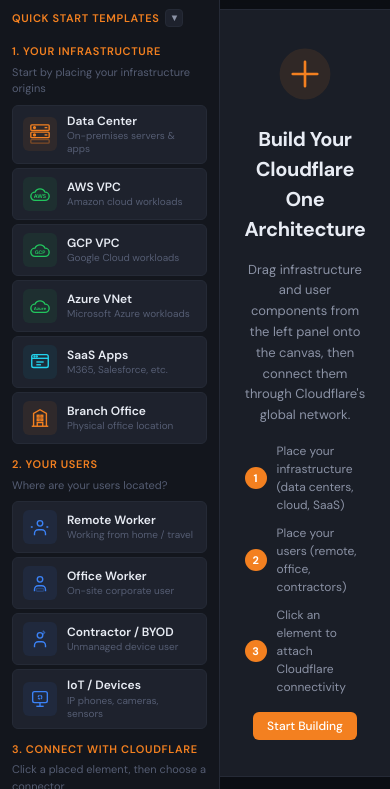
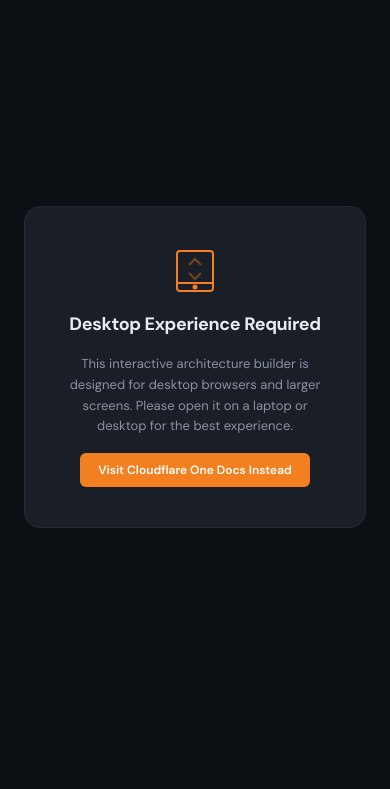
Before and after one commit to DavidJKTofan/cf-cloudflare-one-architecture-builder-demo, a website: page public/index.html in a window 390 px wide. Shown: the part 55-844 px from the top of the page. Drawn offline with Linux system fonts and the light colour scheme.

Commit message:
v1
Adjusted behavior for mobile viewports, improved SEO

```diff
--- a/public/css/app.css
+++ b/public/css/app.css
@@ -809,28 +809,52 @@
 .templates-toggle {
     display: flex;
     align-items: center;
-    gap: 6px;
+    gap: 8px;
+    padding: 8px 10px;
+    background: var(--bg-card);
+    border: 1px solid var(--border);
+    border-radius: var(--radius-sm);
+    font-size: 12px;
+    font-weight: 600;
+    color: var(--text-primary);
+    transition: all 0.15s;
+}
+.templates-toggle:hover {
+    border-color: var(--cf-orange);
+    background: var(--bg-elevated);
+}
+.templates-icon {
+    color: var(--cf-orange);
+    flex-shrink: 0;
 }
 .toggle-arrow {
+    margin-left: auto;
     display: inline-flex;
     align-items: center;
     justify-content: center;
-    width: 18px;
-    height: 18px;
+    width: 20px;
+    height: 20px;
     border-radius: 4px;
-    background: var(--bg-card);
+    background: var(--bg);
     border: 1px solid var(--border);
     font-size: 10px;
     line-height: 1;
     transition: all 0.2s;
     color: var(--text-secondary);
+    flex-shrink: 0;
 }
 .templates-dropdown:hover .toggle-arrow {
     border-color: var(--cf-orange);
     color: var(--cf-orange);
 }
+.templates-dropdown[open] .templates-toggle {
+    border-color: var(--cf-orange);
+}
 .templates-dropdown[open] .toggle-arrow {
     transform: rotate(180deg);
+    background: var(--cf-orange);
+    border-color: var(--cf-orange);
+    color: #fff;
 }
 .templates-dropdown .templates-group {
     margin-top: 6px;
@@ -932,6 +956,59 @@
 }
 .sidebar-disclaimer a:hover { text-decoration: underline; }
 
+/* ---- MOBILE BLOCK ---- */
+.mobile-block {
+    display: none;
+}
+@media (max-width: 960px) {
+    .mobile-block {
+        display: flex;
+        position: fixed;
+        inset: 0;
+        z-index: 9999;
+        background: var(--bg);
+        align-items: center;
+        justify-content: center;
+        padding: 24px;
+    }
+    #app { display: none !important; }
+}
+.mobile-block-card {
+    display: flex;
+    flex-direction: column;
+    align-items: center;
+    text-align: center;
+    gap: 16px;
+    max-width: 380px;
+    padding: 40px 32px;
+    background: var(--bg-elevated);
+    border: 1px solid var(--border);
+    border-radius: 16px;
+}
+.mobile-block-card h2 {
+    font-size: 18px;
+    font-weight: 700;
+    color: var(--text-primary);
+    letter-spacing: -0.02em;
+}
+.mobile-block-card p {
+    font-size: 13px;
+    color: var(--text-secondary);
+    line-height: 1.6;
+}
+.mobile-block-link {
+    display: inline-flex;
+    padding: 8px 18px;
+    background: var(--cf-orange);
+    color: #fff;
+    border-radius: var(--radius-sm);
+    font-size: 12px;
+    font-weight: 600;
+    text-decoration: none;
+    transition: background 0.15s;
+}
+.mobile-block-link:hover { background: var(--cf-orange-dark); }
+
 /* ---- RESPONSIVE ---- */
 @media (max-width: 1100px) {
     .detail-panel { display: none; }
--- a/public/index.html
+++ b/public/index.html
@@ -3,14 +3,69 @@
 <head>
     <meta charset="UTF-8">
     <meta name="viewport" content="width=device-width, initial-scale=1.0">
-    <title>Cloudflare One Architecture Walkthrough</title>
-    <meta name="description" content="Interactive visual walkthrough of Cloudflare One SASE and Zero Trust architecture. Build your connectivity architecture step by step.">
+    <title>Cloudflare One Architecture Builder — Interactive SASE Walkthrough</title>
+    <meta name="description" content="Interactive visual walkthrough to build a Cloudflare One SASE and Zero Trust architecture. Drag-and-drop infrastructure and users, then connect them through Cloudflare's global network.">
+
+    <!-- Canonical -->
+    <link rel="canonical" href="https://connectivity.automatic-demo.com/">
+
+    <!-- Favicons -->
+    <link rel="icon" href="/favicon.ico" sizes="32x32">
+    <link rel="icon" href="/favicon.svg" type="image/svg+xml">
+    <link rel="icon" href="/favicon.png" type="image/png">
+    <link rel="apple-touch-icon" href="/favicon.png">
+    <link rel="manifest" href="/site.webmanifest">
+
+    <!-- Theme -->
+    <meta name="theme-color" content="#0C0F14">
+    <meta name="color-scheme" content="dark">
+
+    <!-- Open Graph -->
+    <meta property="og:type" content="website">
+    <meta property="og:title" content="Cloudflare One Architecture Builder">
+    <meta property="og:description" content="Interactive visual walkthrough to build a Cloudflare One SASE and Zero Trust architecture. Drag-and-drop infrastructure and users, then connect them through Cloudflare's global network.">
+    <meta property="og:url" content="https://connectivity.automatic-demo.com/">
+    <meta property="og:image" content="https://connectivity.automatic-demo.com/thumbnail.png">
+    <meta property="og:image:width" content="1280">
+    <meta property="og:image:height" content="720">
+    <meta property="og:image:type" content="image/png">
+    <meta property="og:site_name" content="Cloudflare One Architecture Builder">
+
+    <!-- Twitter Card -->
+    <meta name="twitter:card" content="summary_large_image">
+    <meta name="twitter:title" content="Cloudflare One Architecture Builder">
+    <meta name="twitter:description" content="Interactive visual walkthrough to build a Cloudflare One SASE and Zero Trust architecture.">
+    <meta name="twitter:image" content="https://connectivity.automatic-demo.com/thumbnail.png">
+
+    <!-- SEO -->
+    <meta name="robots" content="index, follow">
+    <meta name="author" content="Cloudflare">
+    <meta name="keywords" content="Cloudflare One, SASE, Zero Trust, architecture, walkthrough, WARP, Tunnel, IPsec, GRE, ZTNA, SWG, CASB, DLP, RBI">
+
+    <!-- Fonts -->
     <link rel="preconnect" href="https://fonts.googleapis.com">
     <link rel="preconnect" href="https://fonts.gstatic.com" crossorigin>
     <link href="https://fonts.googleapis.com/css2?family=DM+Sans:ital,opsz,wght@0,9..40,300;0,9..40,400;0,9..40,500;0,9..40,600;0,9..40,700;1,9..40,400&family=JetBrains+Mono:wght@400;500&display=swap" rel="stylesheet">
+
+    <!-- Styles -->
     <link rel="stylesheet" href="css/app.css">
 </head>
 <body>
+    <!-- Mobile viewport block — shown only on small screens -->
+    <div class="mobile-block" id="mobileBlock">
+        <div class="mobile-block-card">
+            <svg viewBox="0 0 48 48" width="48" height="48" fill="none" stroke="#F38020" stroke-width="2">
+                <rect x="6" y="4" width="36" height="40" rx="3"/>
+                <line x1="6" y1="36" x2="42" y2="36"/>
+                <circle cx="24" cy="40" r="1.5" fill="#F38020"/>
+                <path d="M18 18l6-6 6 6M18 26l6 6 6-6" opacity="0.4"/>
+            </svg>
+            <h2>Desktop Experience Required</h2>
+            <p>This interactive architecture builder is designed for desktop browsers and larger screens. Please open it on a laptop or desktop for the best experience.</p>
+            <a href="https://developers.cloudflare.com/cloudflare-one/" class="mobile-block-link">Visit Cloudflare One Docs Instead</a>
+        </div>
+    </div>
+
     <div id="app">
         <!-- Top bar -->
         <header class="topbar">
@@ -35,7 +90,11 @@
             <aside class="sidebar" id="sidebar">
                 <div class="sidebar-section">
                     <details class="templates-dropdown" id="templatesDropdown">
-                        <summary class="sidebar-heading templates-toggle">Quick Start Templates <span class="toggle-arrow">&#9662;</span></summary>
+                        <summary class="templates-toggle">
+                            <svg class="templates-icon" viewBox="0 0 16 16" width="14" height="14" fill="none" stroke="currentColor" stroke-width="1.5"><rect x="1" y="1" width="6" height="6" rx="1"/><rect x="9" y="1" width="6" height="6" rx="1"/><rect x="1" y="9" width="6" height="6" rx="1"/><rect x="9" y="9" width="6" height="6" rx="1"/></svg>
+                            <span>Quick Start Templates</span>
+                            <span class="toggle-arrow">&#9662;</span>
+                        </summary>
                     <div class="templates-group" id="templatesGroup">
                         <button class="template-btn" data-template="vpn-replacement">
                             <span class="template-emoji">&#128274;</span>
@@ -238,7 +297,7 @@
                 </div>
 
                 <div class="sidebar-disclaimer">
-                    For educational and demonstration purposes only. Review <a href="https://developers.cloudflare.com/cloudflare-one/" target="_blank" rel="noopener">Cloudflare Developer Docs</a> for up-to-date and accurate content.
+                    For educational and demonstration purposes only. Review <a href="https://developers.cloudflare.com/cloudflare-one/" target="_blank" rel="noopener">Cloudflare Developer Docs</a> for up-to-date and accurate content. Open-sourced on <a href="https://github.com/DavidJKTofan/cf-cloudflare-one-architecture-builder-demo" target="_blank" rel="noopener">GitHub</a>
                 </div>
             </aside>
 
--- /dev/null
+++ b/public/robots.txt
@@ -0,0 +1,2 @@
+User-agent: *
+Allow: /
--- a/src/index.ts
+++ b/src/index.ts
@@ -3,12 +3,12 @@
 export default {
 	async fetch(request: Request, env: Env, ctx: ExecutionContext): Promise<Response> {
 		const securityHeaders: Record<string, string> = {
-			'Cache-Control': 'public, max-age=3600',
 			'Content-Security-Policy':
-				"default-src 'self'; script-src 'self' 'unsafe-inline'; style-src 'self' https://fonts.googleapis.com 'unsafe-inline'; font-src 'self' https://fonts.gstatic.com; img-src 'self' data: blob:; connect-src 'self';",
+				"default-src 'self'; script-src 'self' 'unsafe-inline'; style-src 'self' https://fonts.googleapis.com 'unsafe-inline'; font-src 'self' https://fonts.gstatic.com; img-src 'self' data: blob:; connect-src 'self'; manifest-src 'self';",
 			'X-Content-Type-Options': 'nosniff',
 			'X-Frame-Options': 'DENY',
 			'Referrer-Policy': 'strict-origin-when-cross-origin',
+			'Permissions-Policy': 'camera=(), microphone=(), geolocation=()',
 		};
 
 		if (request.method !== 'GET') {
```
Also changed, not shown: public/favicon.ico (added), public/favicon.png (added), public/favicon.svg (added), public/site.webmanifest (added), public/thumbnail.png (added), 1 other file.
